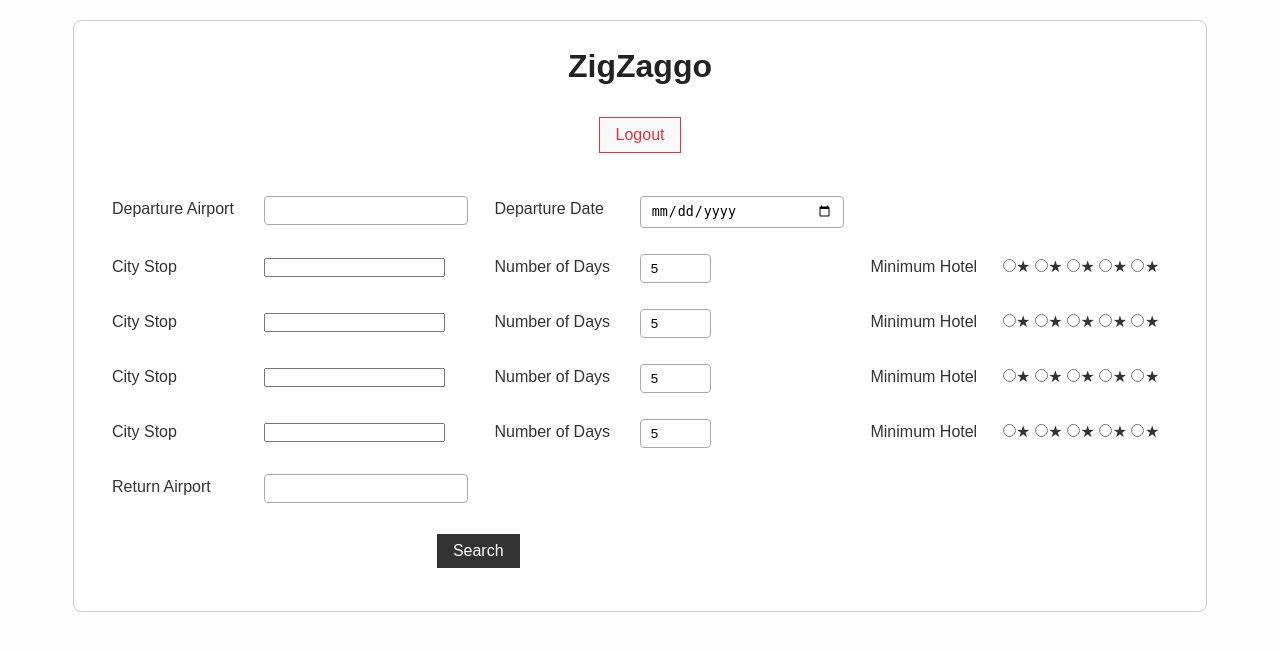
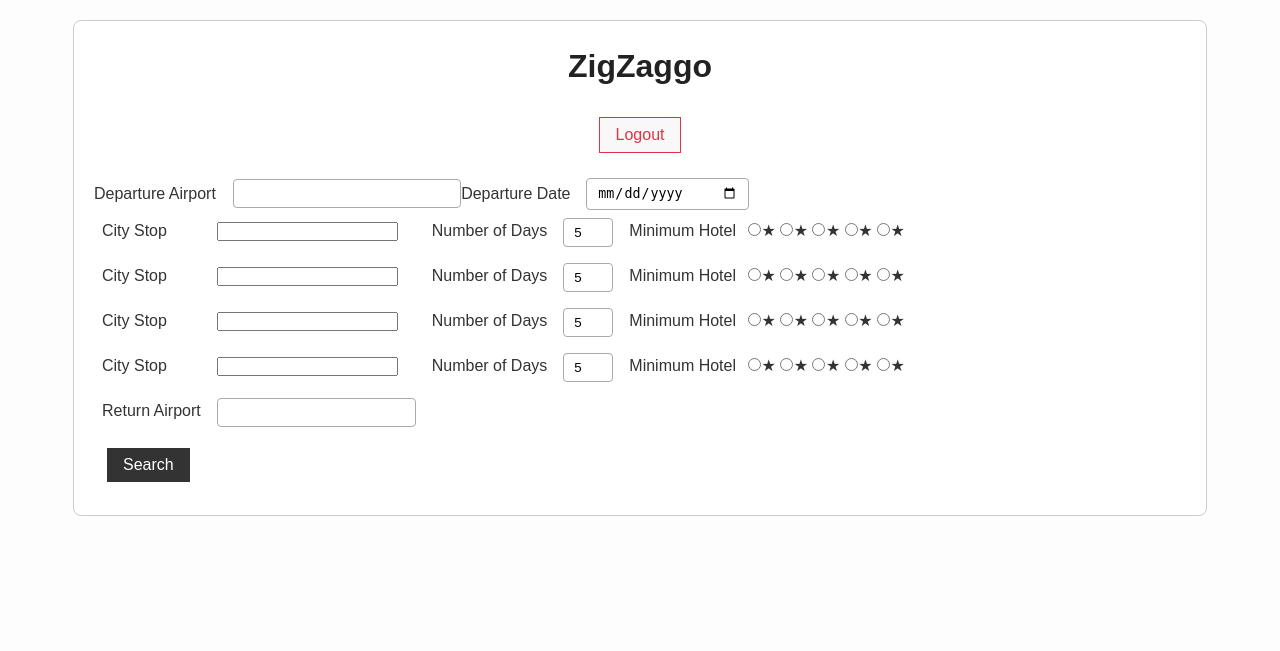
Before and after one commit to Matt-Gallery/Zig-Zaggo, a Node server app: page /search in a window 1280 px wide. Shown: the top 651 px of the page. Run offline with Node 20, Linux system fonts and the light colour scheme; the visitor is signed in with stand-in values (Sample User, id 1); some libraries are stand-ins or nearby versions.

Commit message:
further updated styling for search page

```diff
--- a/public/css/style.css
+++ b/public/css/style.css
@@ -23,7 +23,6 @@
   background-color: #fff;
   border-radius: 8px;
 }
-
 
 /* ===== Title ===== */
 .title {
@@ -91,23 +90,48 @@
   padding: 6px 10px;
   border: 1px solid #aaa;
   border-radius: 4px;
-    width: 35%;
+  width: 50px;
+  box-sizing: border-box;
+}
+
+.days-cell {
+  width: 1px;
+  white-space: nowrap;
+  padding: 0 8px;
+}
+
+table {
+  width: auto;
+  border-collapse: collapse;
+}
+
+td {
+  white-space: nowrap;
+  padding: 0;
 }
 
 .star {
   margin: 0 -4px;
 }
 
+/* ===== Table Layout ===== */
+.departure-table {
+  width: 60%;
+  border-spacing: 10px;
+}
 
-  /* ===== Table Layout ===== */
 .search-table {
-    width: 100%;
+  width: auto;
   border-spacing: 10px;
+  margin-left: 0;
+  margin-right: auto;
 }
 
 .search-table td {
   padding: 8px;
   vertical-align: top;
+  text-align: left;
+  white-space: nowrap;
 }
 
 /* ===== Rating Stars ===== */
--- a/views/search/index.ejs
+++ b/views/search/index.ejs
@@ -25,20 +25,22 @@
     <% } %>
 
     <form action="/search" method="POST" class="search-form">
-      <table class="search-table">
+      <table class="departure-table">
         <tr>
           <td><label for="departureAirport">Departure Airport</label></td>
           <td><input type="text" id="departureAirport" name="departureAirport" class="input" /></td>
           <td><label for="departureDate">Departure Date</label></td>
           <td><input type="date" id="departureDate" name="departureDate" class="input" /></td>
         </tr>
-
+        <table class="search-table">
         <% for (let i = 0; i < 4; i++) { %>
           <tr class="stop-row">
             <td><label>City Stop</label></td>
             <td><input type="text" name="cityStops[]" class="city" /></td>
             <td><label>Number of Days</label></td>
-            <td><input type="number" name="days[]" min="1" value="5" class="days" /></td>
+            <td class="days-cell">
+              <input type="number" name="days[]" min="1" value="5" class="days" />
+            </td>
             <td><label>Minimum Hotel</label></td>
             <td class="rating-inputs">
               <% for (let j = 1; j <= 5; j++) { %>
```
Lines whose indentation alone changed are shown as unchanged.
